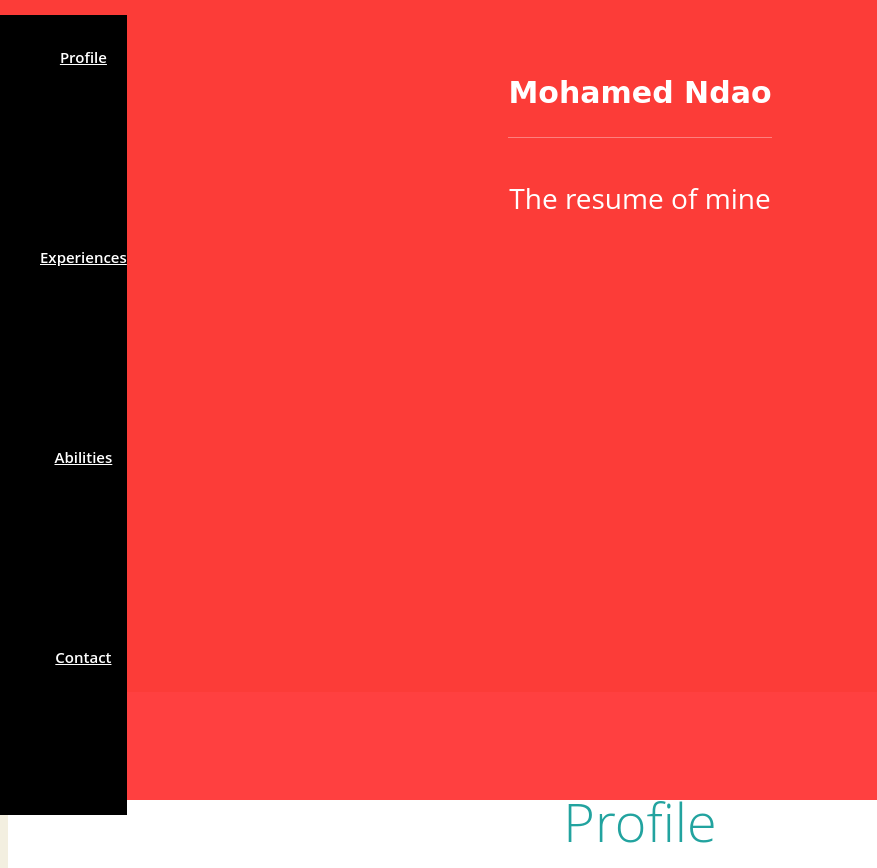
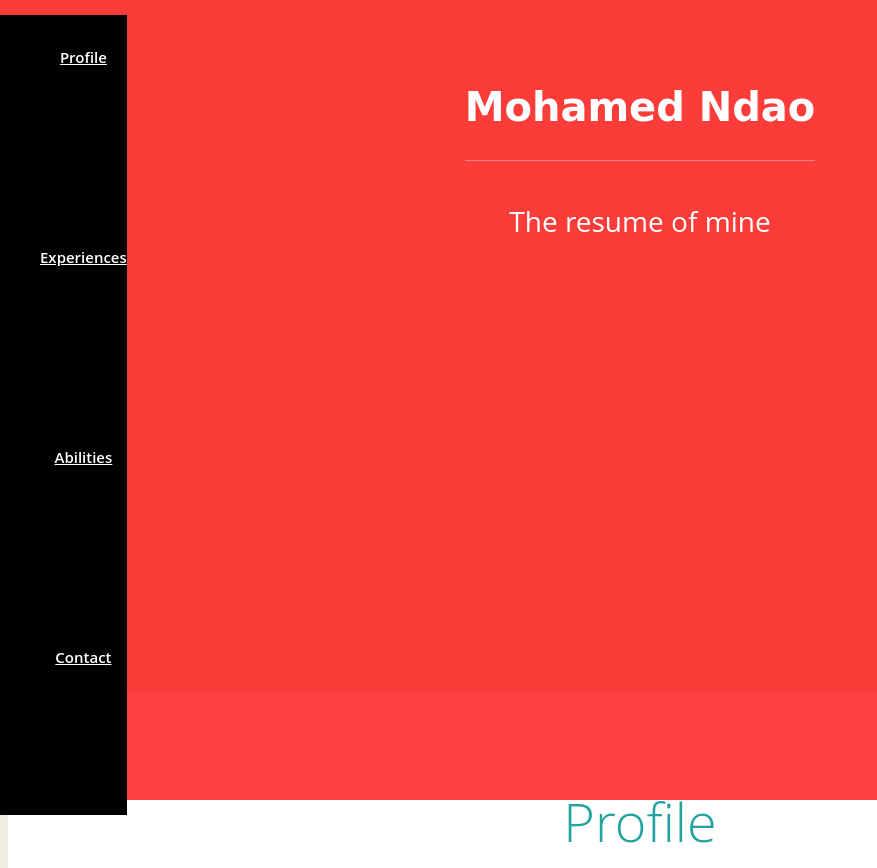
Before and after one commit to Ndao9/Ndao-s-Website, a plain HTML site: page index.html in a window 1280 px wide. Shown: the top 868 px of the page, without its empty margins (0-877 px from the left). Drawn offline with Linux system fonts and the light colour scheme.

Commit message:
Update style.css

```diff
--- a/style.css
+++ b/style.css
@@ -1,6 +1,6 @@
 html, body { color: #434242; font-family: 'Open Sans', sans-serif !important; height: 100%; }
 body { background: #F3EFE0; font-size: 15px; line-height: 1.64; }
-h1 { font-family:'Brush Script MT', cursive; margin-bottom: 20px; }
+h1 { font-family:'Brush Script MT', cursive; margin-bottom: 20px; font-size: 40px; }
 h2, h3, h4, h5, h6, .h1, .h2, .h3, .h4, .h5, .h6, strong, b { font-family: 'Open Sans', sans-serif !important; margin-bottom: 20px; }
 h1,h4 { font-weight: 700; margin-bottom: 10px; }
 h2,h3 { font-weight: 300; color: #22A39F; }
```
